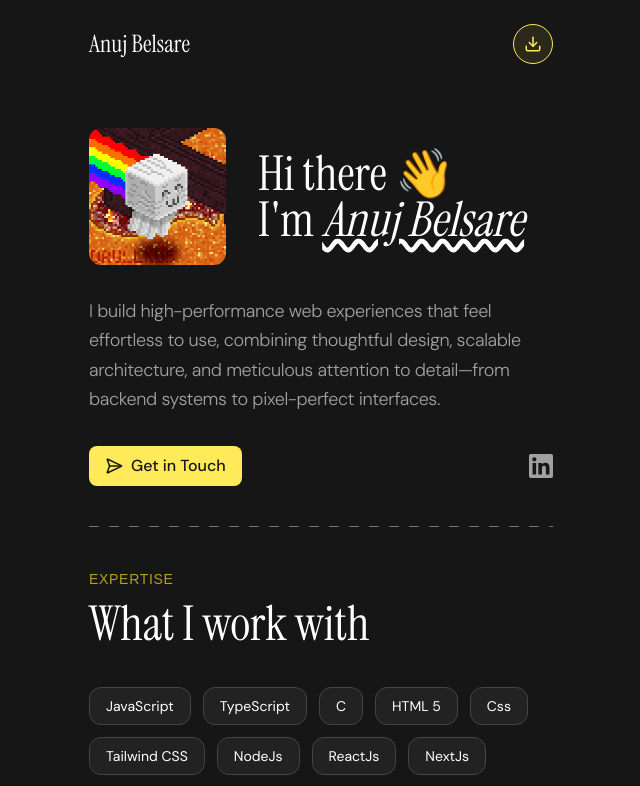
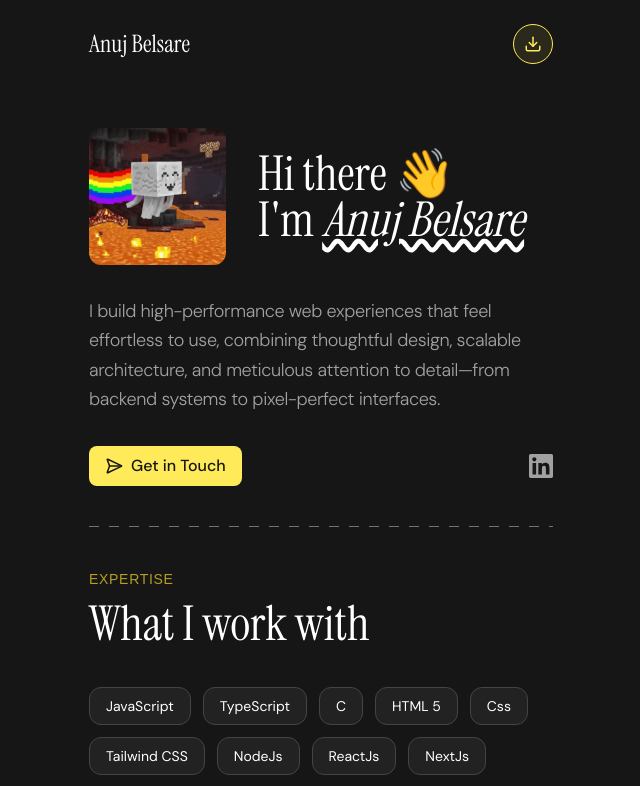
Before and after one commit to AnujBelsare/portfolio, a Next.js app: page / in a window 1280 px wide. Shown: the top 786 px of the page, without its empty margins (319-959 px from the left). Built offline with nearby package versions, Linux system fonts and the light colour scheme; some icons are missing; a web font is replaced by a local one.

Commit message:
gif added

```diff
--- a/app/components/HeroSection.tsx
+++ b/app/components/HeroSection.tsx
@@ -12,7 +12,7 @@ function HeroSection() {
         <div className="flex items-center gap-4 sm:gap-6 md:gap-8">
           <div className="relative h-20 w-20 shrink-0 overflow-hidden rounded-xl sm:h-23 sm:w-23 md:h-34.25 md:w-34.25">
             <Image
-              src="/giphy.gif"
+              src="/pic.webp"
               alt="Anuj Belsare"
               fill
               priority
```
Also changed, not shown: public/pic.webp (added).
